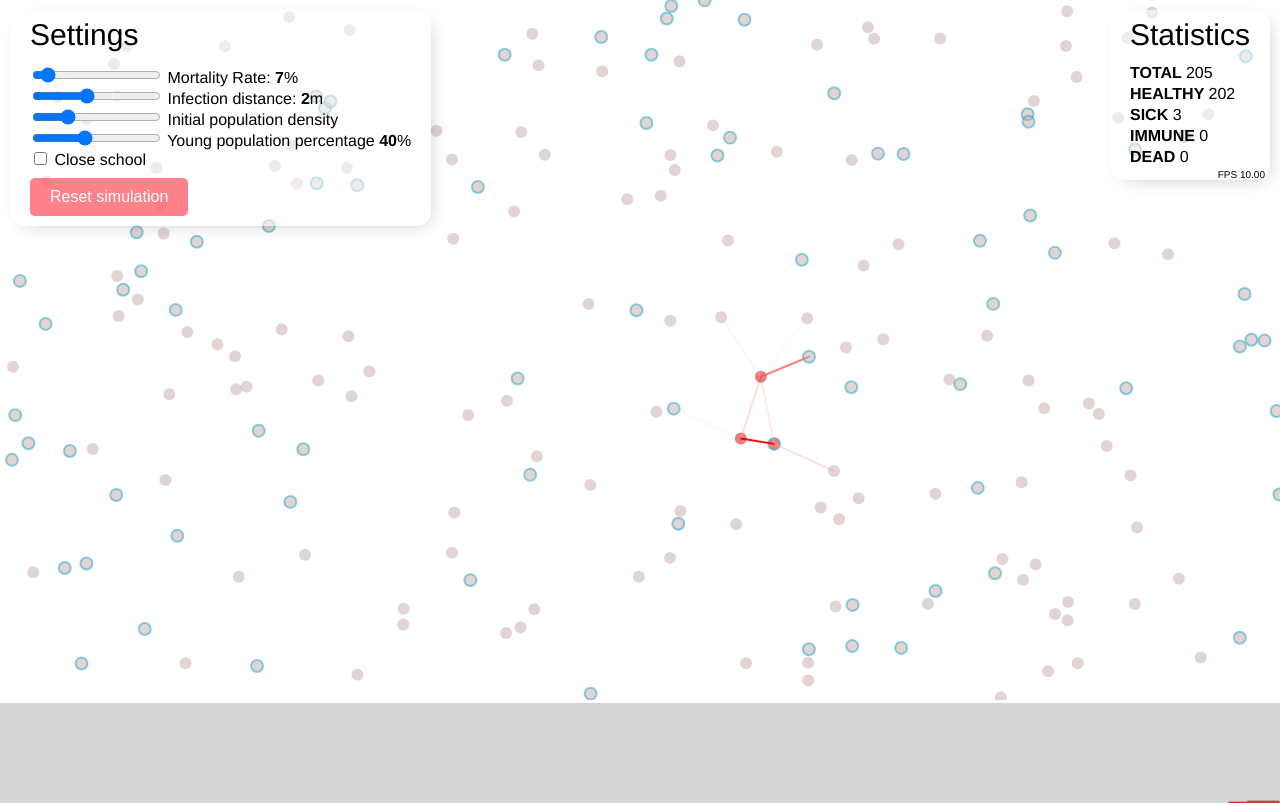
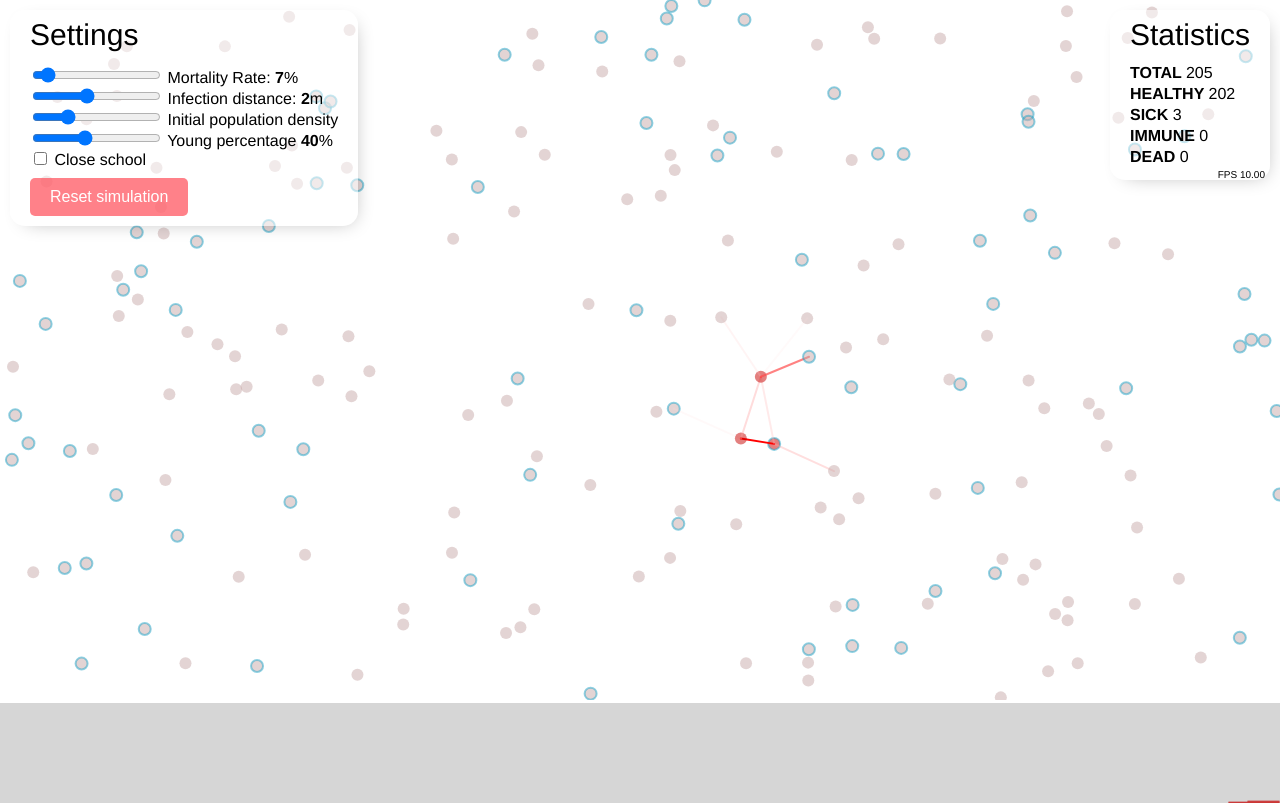
Before and after one commit to piotrekciesla/corona-simulator, a website built with webpack: page docs/index.html in a window 1280 px wide. Built offline with nearby package versions, Linux system fonts and the light colour scheme; animation ran at ten frames a second.

Commit message:
fix naming

```diff
--- a/docs/index.html
+++ b/docs/index.html
@@ -24,7 +24,7 @@
   </div>
   <div class="setting">
     <input type="range" id="youngPopulationPercentage" min="0" max="100" step="1" value="40">
-    <label for="youngPopulationPercentage">Young population percentage <span id="youngPopulationPercentageCount">40</span>%</label>
+    <label for="youngPopulationPercentage">Young percentage <span id="youngPopulationPercentageCount">40</span>%</label>
   </div>
   <div class="setting">
     <input type="checkbox" id="closeSchool">
```
Also changed, not shown: dist/index.html.
